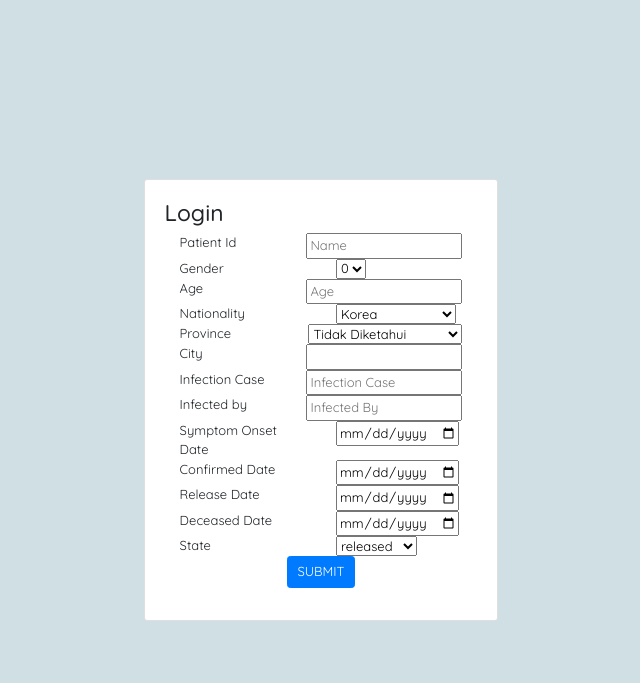
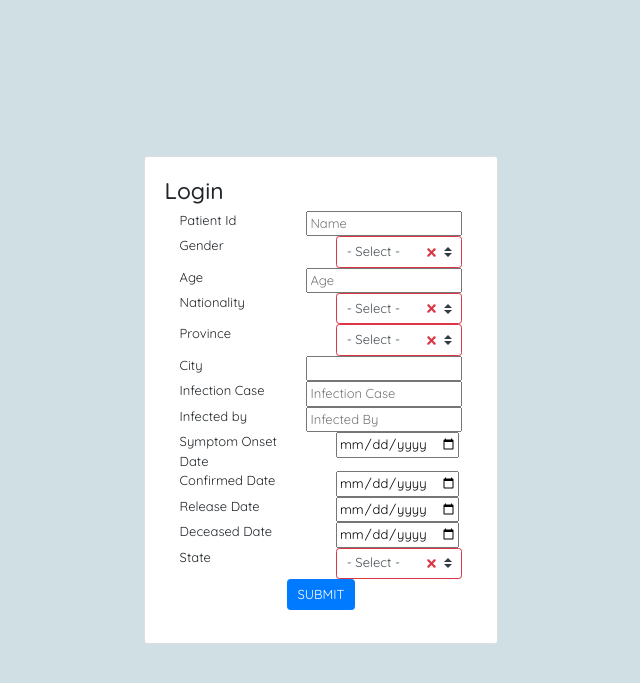
Before and after one commit to JuanAnthoniusKusjadi/TUBES-02-MANPRO, a PHP site: template app/views/pages/admin/addPatient.php in a window 1280 px wide. Shown: the top 683 px of the page, without its empty margins (304-944 px from the left). Run offline with PHP 8.4, Linux system fonts and the light colour scheme; the template is opened without the code that fills it, so the values that code supplies are empty; some libraries are stand-ins or nearby versions.

Commit message:
update pengerjaan ui admin

```diff
--- a/app/views/pages/admin/addPatient.php
+++ b/app/views/pages/admin/addPatient.php
@@ -4,7 +4,7 @@
         <div class="card p-4">
             <h3>Login</h3>
             <div class="container">
-                <form>
+                <form class="was-validated">
                     <div class="row">
                         <div class="col">Patient Id</div>
                         <div class="col">
@@ -15,9 +15,10 @@
                     <div class="row">
                         <div class="col">Gender</div>
                         <div class="col">
-                            <select class="dropdown" name="option">
-								<option value="0">0</option>
-								<option value="1">1</option>
+                            <select class="custom-select" name="option" required>
+                                <option value="">- Select -</option>
+								<option value="0">Male</option>
+								<option value="1">Female</option>
 							</select>
                         </div>
                     </div>
@@ -32,8 +33,9 @@
                     <div class="row">
                         <div class="col">Nationality</div>
                         <div class="col">
-                            <select class="dropdown" name="option">
-							    <option value="1">Korea</option>
+                            <select class="custom-select" name="option" required>
+                                <option value="">- Select -</option>
+                                <option value="1">Korea</option>
                                 <option value="2">China</option>
                                 <option value="3">United States</option>
                                 <option value="4">France</option>
@@ -56,7 +58,8 @@
                     <div class="row">
                         <div class="col">Province</div>
                         <div class="col">
-                            <select class="dropdown" name="option">
+                            <select class="custom-select" name="option" required>
+                                <option value="">- Select -</option>
                                 <option value="0">Tidak Diketahui</option>
                                 <option value="1">Seoul</option>
                                 <option value="2">Busan</option>
@@ -103,36 +106,37 @@
                     <div class="row">
                         <div class="col">Symptom Onset Date</div>
                         <div class="col">
-                            <input type="date">
+                            <input  type="date" >
                         </div>
                     </div>
 
                     <div class="row">
                         <div class="col">Confirmed Date</div>
                         <div class="col">
-                            <input type="date">
+                            <input type="date" >
                         </div>
                     </div>
 
                     <div class="row">
                         <div class="col">Release Date</div>
                         <div class="col">
-                            <input type="date">
+                            <input type="date" >
                         </div>
                     </div>
 
                     <div class="row">
                         <div class="col">Deceased Date</div>
                         <div class="col">
-                            <input type="date">
+                            <input  type="date" >
                         </div>
                     </div>
 
                     <div class="row">
                         <div class="col">State</div>
                         <div class="col">
-                            <select class="dropdown" name="option">
-							    <option value="released">released</option>
+                            <select class="custom-select" name="option" required>
+                                <option value="">- Select -</option>
+                                <option value="released">released</option>
                                 <option value="deceased">deceased</option>
                                 <option value="isolated">isolated</option>
 							</select>
```
